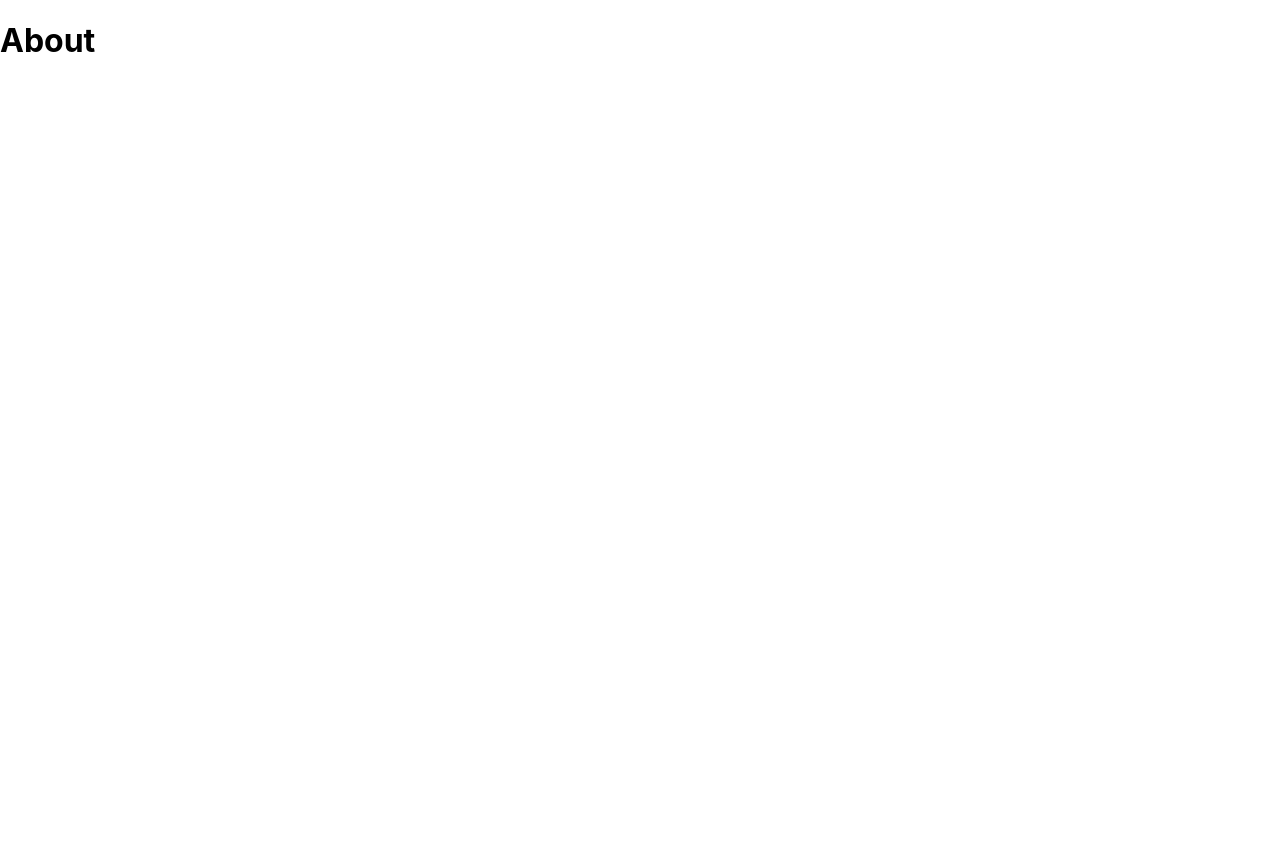
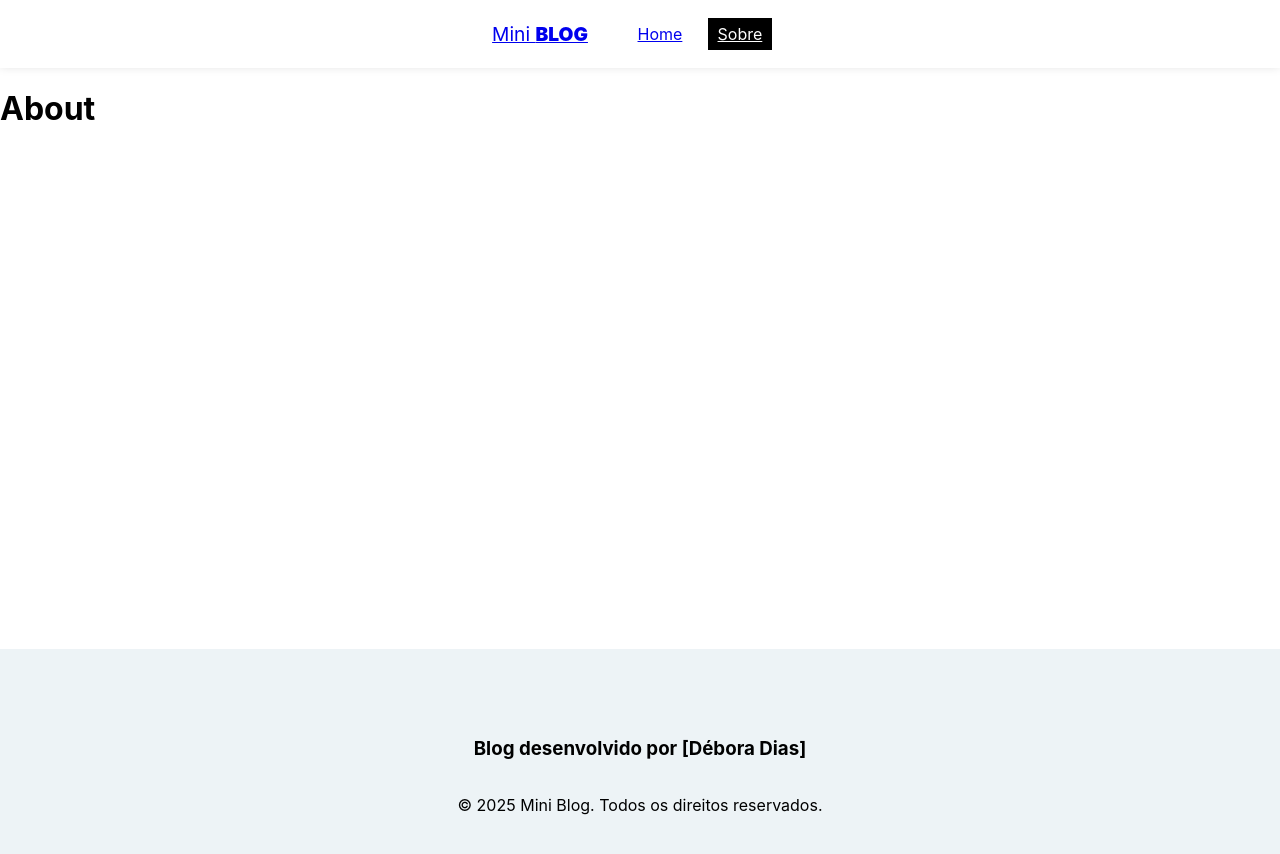
Before and after one commit to deboradiasdev/MiniBlog, a React (Vite) app in the folder miniblog/: page /about in a window 1280 px wide. Shown: the top 854 px of the page. Before the commit the page ends 800 px from the top, so only its background shows below. Built offline with nearby package versions, Linux system fonts and the light colour scheme.

Commit message:
adiciona navbar e footer

```diff
--- a/miniblog/src/App.jsx
+++ b/miniblog/src/App.jsx
@@ -4,17 +4,21 @@
 // pages
 import Home from './pages/Home/Home.jsx';
 import About from './pages/About/About.jsx';
+import Navbar from './components/Navbar.jsx';
+import Footer from './components/Footer.jsx';
 
 function App() {
   return (
     <div className="App">
       <BrowserRouter>
+      <Navbar />
         <div className="container">
           <Routes>
             <Route path="/" element={<Home />} />
             <Route path="/about" element={<About />} />
           </Routes>
         </div>
+        <Footer />
       </BrowserRouter>
     </div>
   );
--- /dev/null
+++ b/miniblog/src/components/Footer.jsx
@@ -0,0 +1,12 @@
+import styles from "./Footer.module.css";
+
+const Footer = () => {
+    return (
+        <footer className={styles.footer}>
+            <h3>Blog desenvolvido por [Débora Dias]</h3>
+            <p>© 2025 Mini Blog. Todos os direitos reservados.</p>
+        </footer>
+    );
+};
+
+export default Footer;
--- /dev/null
+++ b/miniblog/src/components/Footer.module.css
@@ -0,0 +1,8 @@
+.footer {
+    height: 250px;
+    display: flex;
+    flex-direction: column;
+    align-items: center;
+    justify-content: center;
+    background-color: #edf3f6;
+}
--- /dev/null
+++ b/miniblog/src/components/Navbar.jsx
@@ -0,0 +1,23 @@
+import { NavLink } from "react-router-dom";
+
+import styles from "./Navbar.module.css";
+
+const Navbar = () => {
+    return (
+        <nav className={styles.navbar}>
+            <NavLink to="/" className={styles.brand}>
+                Mini <span>Blog</span>
+            </NavLink>
+            <ul className={styles.links_list}>
+                <li>
+                    <NavLink to="/" className={({ isActive }) => (isActive ? styles.active : '')}>Home</NavLink>
+                </li>
+                <li>
+                    <NavLink to="/about" className={({ isActive }) => (isActive ? styles.active : '')}>Sobre</NavLink>
+                </li>
+            </ul>
+        </nav>
+    );
+};
+
+export default Navbar;
--- /dev/null
+++ b/miniblog/src/components/Navbar.module.css
@@ -0,0 +1,28 @@
+.navbar {
+    display: flex;
+    box-shadow: rgba(0,0,0, .15) 0px -2px 10px 0px;
+    justify-content: center;
+    align-items: center;
+    padding: .5em 2em;
+}
+.brand {
+    font-size: 1.2em;
+}
+.brand span {
+    font-weight: 900;
+    text-transform: uppercase;
+}
+.links_list {
+    display: flex;
+    list-style: none;
+}
+.links_list li {
+    margin-right: 1em;
+}
+.links_list li a {
+    padding: 0.4em 0.6em;
+}
+.active {
+    background-color: #000;
+    color: #fff;
+}
--- a/miniblog/src/firebase/config.js
+++ b/miniblog/src/firebase/config.js
@@ -1,5 +1,6 @@
 import { initializeApp } from "firebase/app";
 import { getFirestore } from "firebase/firestore";
+
 const firebaseConfig = {
   apiKey: "AIzaSyATeXQARHJXsxwJZJbwgBOFiLXDwO9Xqcs",
   authDomain: "miniblog-4c1c0.firebaseapp.com",
```
